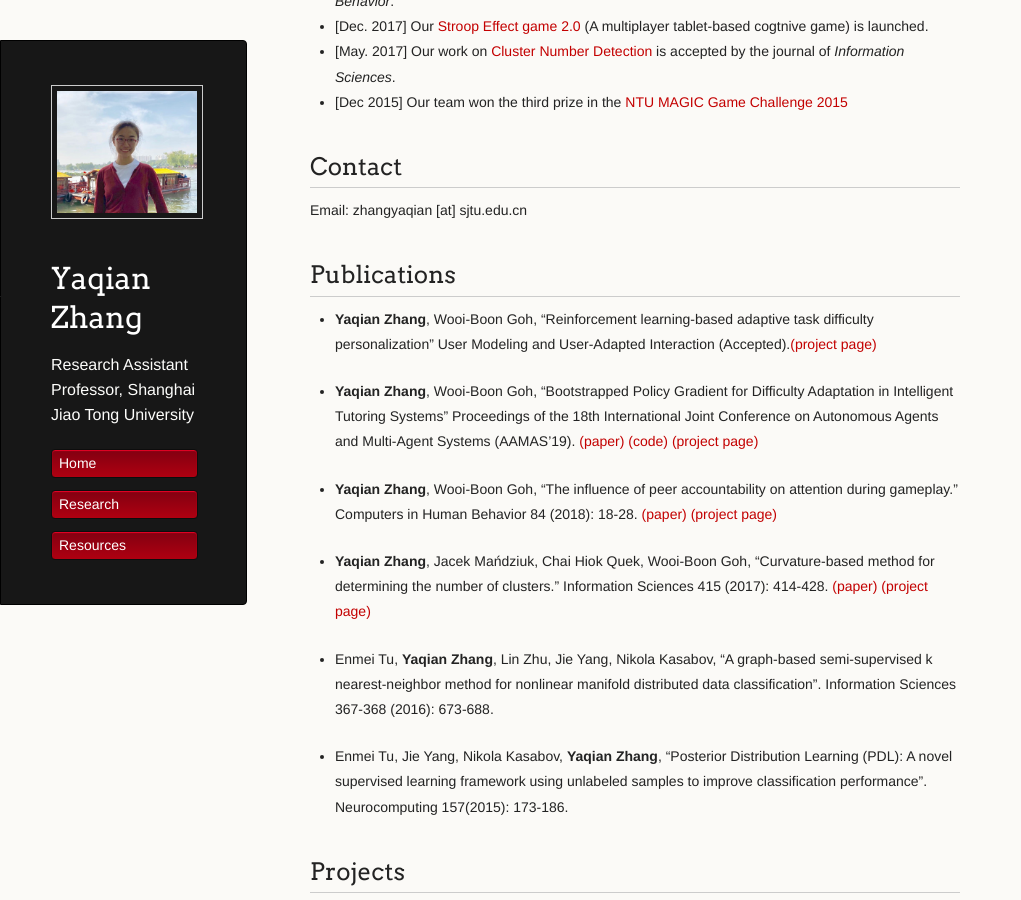
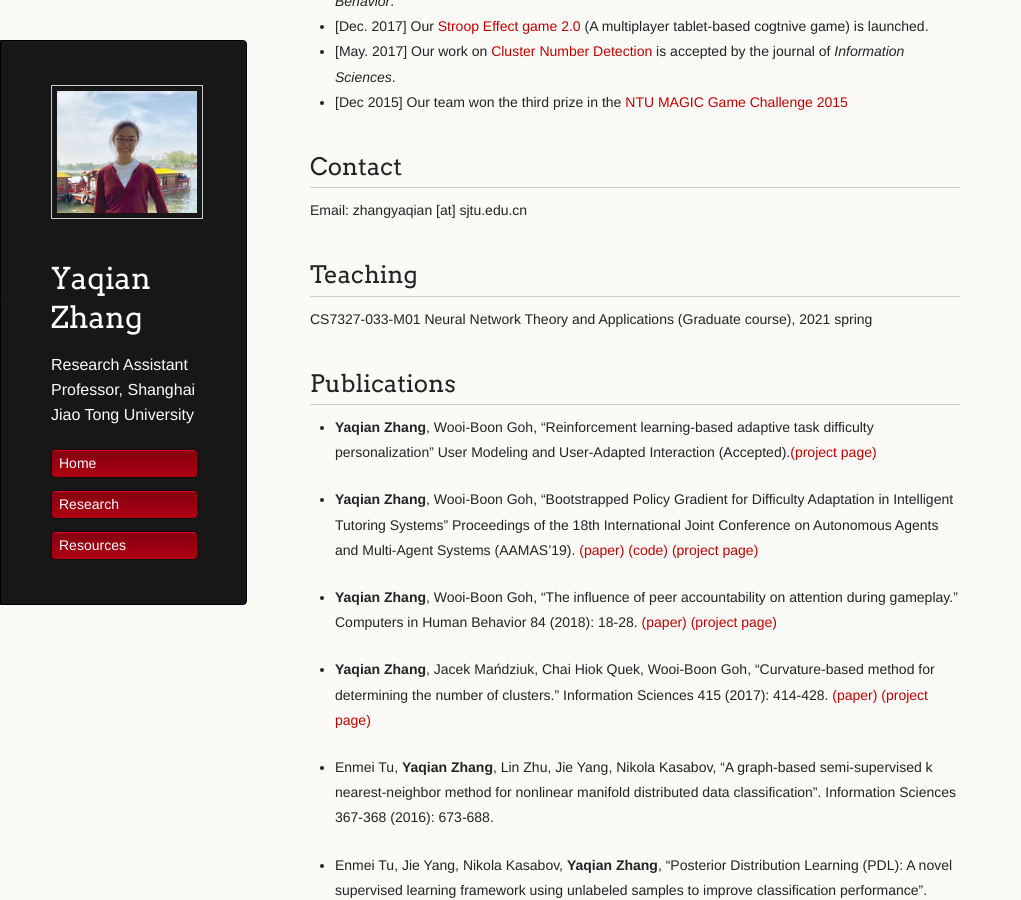
Before and after one commit to YaqianZhang/yaqianzhang.github.io, a Jekyll site: the page built from index.md, in a window 1280 px wide and 900 px high, scrolled down 880 px. Shown: the whole window, without its empty margins (0-1021 px from the left). Built offline with Jekyll 4.4.1, drawn with Linux system fonts in a browser that asks for light colours; a script that is not in the unit is left out; our own code applies the rules of GitHub Pages for plain Markdown files.

Commit message:
Update index.md

```diff
--- a/index.md
+++ b/index.md
@@ -29,7 +29,8 @@ I'm also interested in applying machine learning to real-world problems. On this
 ## Contact
 Email: zhangyaqian [at] sjtu.edu.cn
 
-
+## Teaching
+CS7327-033-M01 Neural Network Theory and Applications (Graduate course), 2021 spring
 
 ## Publications
 * **Yaqian Zhang**, Wooi-Boon Goh, "Reinforcement learning-based adaptive task difficulty personalization" User Modeling and User-Adapted Interaction (Accepted).[(project page)](https://yaqianzhang.github.io/2018/06/30/difficulty-adjustment-for-visual-memory-training.html)
```
